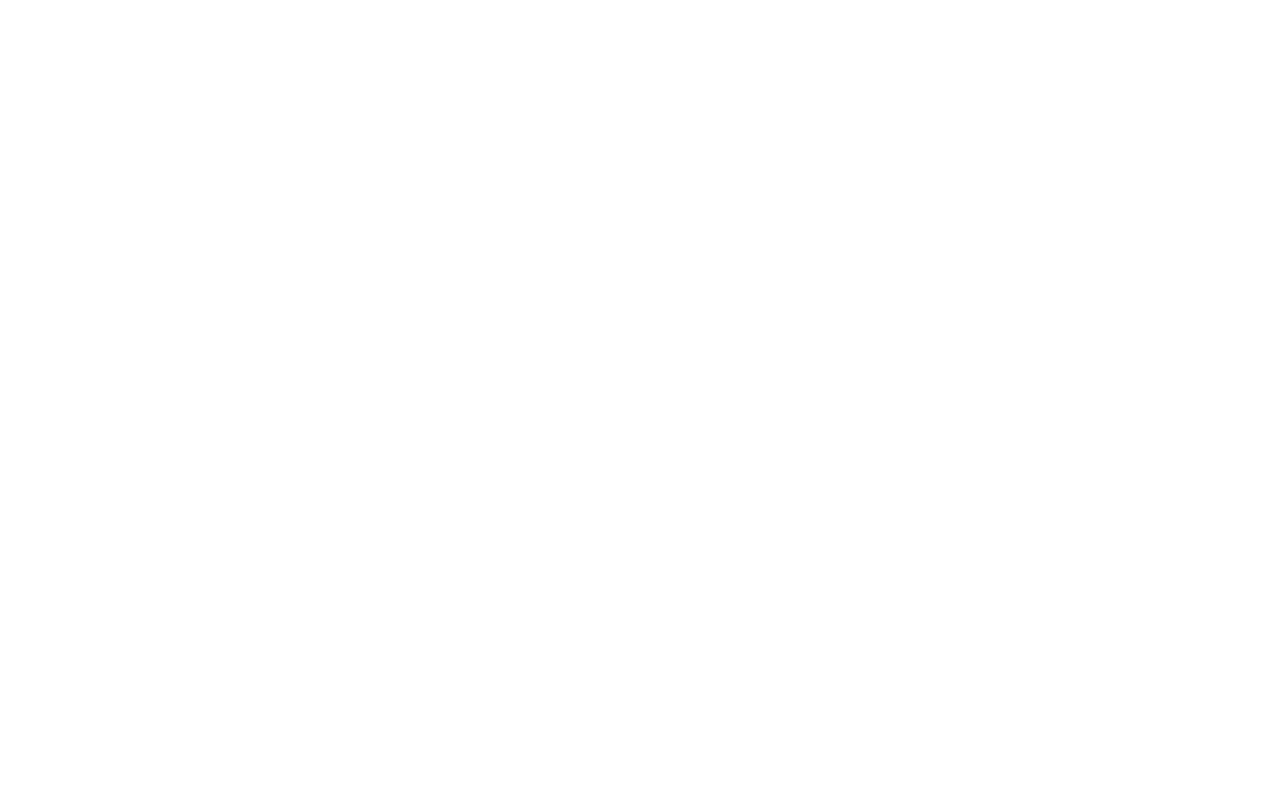
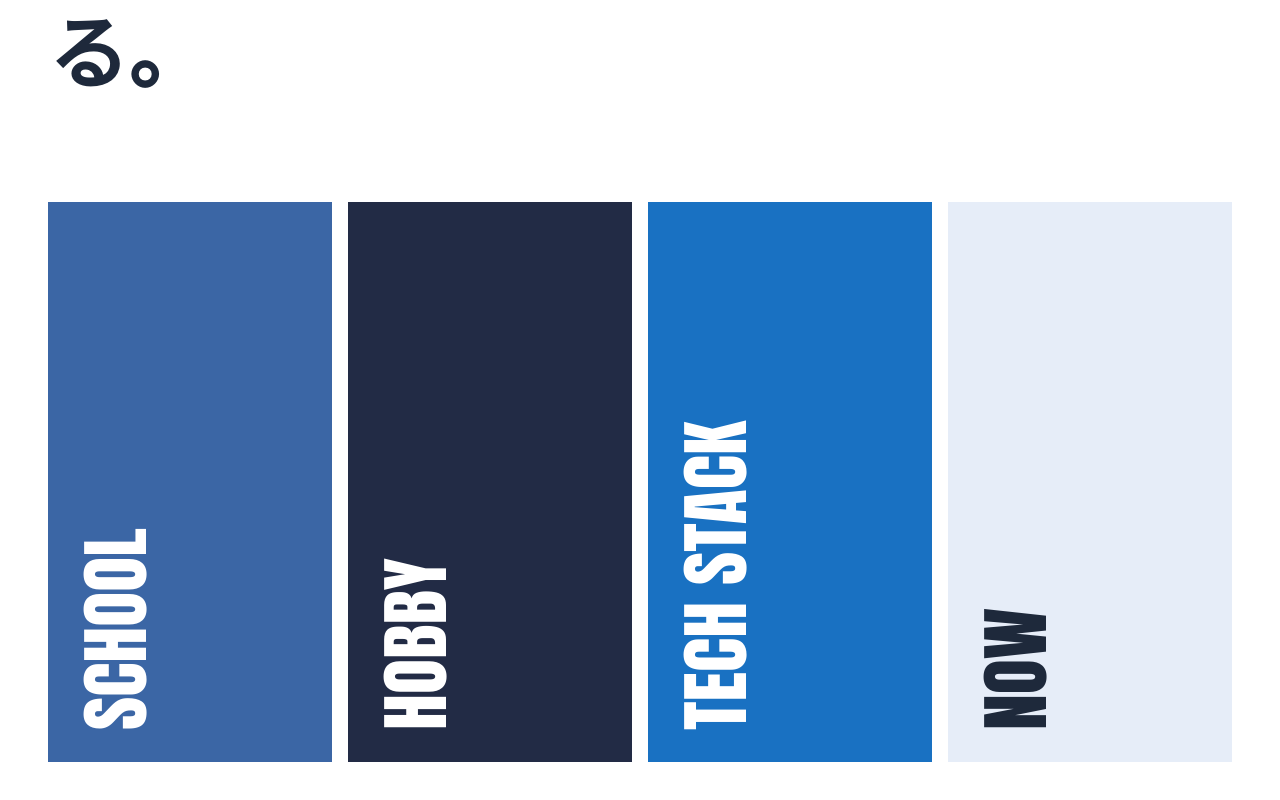
Before and after one commit to iamrenda/Portfolio, a Next.js app: page / in a window 1280 px wide. Shown: the part 3511-4311 px from the top of the page. Before the commit the page ends 3017 px from the top, so only its background shows below. Built offline with nearby package versions, Linux system fonts and the light colour scheme.

Commit message:
add: about me sectio

```diff
--- a/src/app/page.tsx
+++ b/src/app/page.tsx
@@ -1,3 +1,4 @@
+import AboutMe from "@/components/AboutMe";
 import Hero from "@/components/Hero";
 import News from "@/components/News";
 import Projects from "@/components/Projects";
@@ -8,6 +9,7 @@ export default function Home() {
       <Hero />
       <Projects />
       <News />
+      <AboutMe />
     </main>
   );
 }
--- /dev/null
+++ b/src/components/AboutMe.tsx
@@ -0,0 +1,101 @@
+"use client";
+
+import { useState } from "react";
+
+const PANELS = [
+  {
+    label: "School",
+    color: "bg-[#3b66a5] text-white",
+    title: "〇〇大学 情報学部 3年",
+    description:
+      "2028年3月卒業予定。ソフトウェアの設計と開発を中心に学んでいます。",
+  },
+  {
+    label: "Hobby",
+    color: "bg-[#222b45] text-white",
+    title: "カフェ巡り・ランニング・読書",
+    description:
+      "気分転換は、新しいカフェを探すことと、走ること。本からも発想を得ています。",
+  },
+  {
+    label: "Tech Stack",
+    color: "bg-[#1971c2] text-white",
+    title: "TypeScript / React / Next.js / Node.js / Python",
+    description:
+      "フロントエンドを中心に、APIの実装まで一人で手がけられるよう学んでいます。",
+  },
+  {
+    label: "Now",
+    color: "bg-[#e6edf8] text-ink",
+    title: "いま取り組んでいること",
+    description:
+      "ポートフォリオを制作中。TOEICと簿記の学習、個人開発のAPI改善にも取り組み続けています。",
+  },
+];
+
+const EASE =
+  "duration-700 ease-[cubic-bezier(0.22,1,0.36,1)] motion-reduce:transition-none";
+
+export default function AboutMe() {
+  const [active, setActive] = useState<string | null>(null);
+
+  return (
+    <section id="about" className="bg-white px-12 pt-16 pb-32">
+      <h2 className="font-display text-ink mb-16 text-[160px] leading-none uppercase">
+        About Me
+      </h2>
+
+      <p className="text-ink text-[80px] leading-[1.3] font-bold">
+        使う人の毎日が少し楽になる
+        <span className="text-accent">プロダクト</span>
+        を、自分の手でつくる。
+      </p>
+
+      <div
+        className="mt-24 flex h-[560px]"
+        onMouseLeave={() => setActive(null)}
+      >
+        {PANELS.map(({ label, color, title, description }) => {
+          const isActive = active === label;
+          const isSquished = active !== null && !isActive;
+
+          return (
+            <article
+              key={label}
+              tabIndex={0}
+              onMouseEnter={() => setActive(label)}
+              onFocus={() => setActive(label)}
+              onBlur={() => setActive(null)}
+              className={`relative min-w-0 overflow-hidden border-l-16 border-white bg-clip-padding outline-offset-[-4px] transition-[flex] first:border-l-0 ${EASE} ${
+                isSquished ? "grow-0 basis-32" : "grow basis-0"
+              } ${color}`}
+            >
+              <h3
+                className={`font-display absolute bottom-8 origin-bottom-left leading-none whitespace-nowrap uppercase transition-[left,translate,rotate,font-size] ${EASE} ${
+                  isActive
+                    ? "left-8 translate-x-0 rotate-0 text-9xl"
+                    : isSquished
+                      ? "left-1/2 translate-x-[0.5em] -rotate-90 text-7xl"
+                      : "left-8 translate-x-[1em] -rotate-90 text-7xl"
+                }`}
+              >
+                {label}
+              </h3>
+
+              <div
+                className={`absolute top-8 left-8 w-[420px] transition-[opacity,translate] duration-500 motion-reduce:transition-none ${
+                  isActive
+                    ? "translate-y-0 opacity-100 delay-300"
+                    : "translate-y-4 opacity-0"
+                }`}
+              >
+                <p className="text-2xl leading-snug font-bold">{title}</p>
+                <p className="mt-3 text-sm leading-relaxed">{description}</p>
+              </div>
+            </article>
+          );
+        })}
+      </div>
+    </section>
+  );
+}
```
